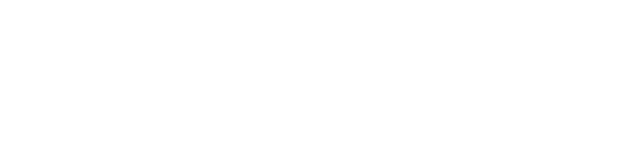
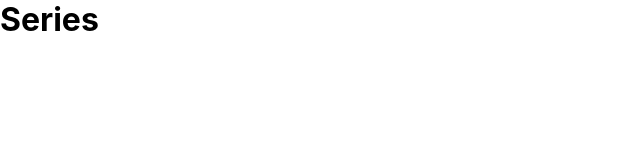
Before and after one commit to thaixjacob/202302-w3ch4-thais-jacob, a website with bundled scripts: page public/index.html in a window 1280 px wide. Shown: the whole page, without its empty margins (0-640 px from the left). Built offline with nearby package versions, Linux system fonts and the light colour scheme.

Commit message:
fix header component

```diff
--- a/public/index.html
+++ b/public/index.html
@@ -11,6 +11,7 @@
     integrity="sha512-1PKOgIY59xJ8Co8+NE6FZ+LOAZKjy+KY8iq0G4B3CyeY6wYHN3yt9PW0XpSriVlkMXe40PTKnXrLnZ9+fkDaog=="
     crossorigin="anonymous" referrerpolicy="no-referrer" />
   <link rel="stylesheet" href="css/styles.css" />
+  <script type="module" defer src="./js/index.js"></script>
 </head>
 
 <body>
--- /dev/null
+++ b/public/js/component/App/App.js
@@ -0,0 +1,26 @@
+var __classPrivateFieldSet = (this && this.__classPrivateFieldSet) || function (receiver, state, value, kind, f) {
+    if (kind === "m") throw new TypeError("Private method is not writable");
+    if (kind === "a" && !f) throw new TypeError("Private accessor was defined without a setter");
+    if (typeof state === "function" ? receiver !== state || !f : !state.has(receiver)) throw new TypeError("Cannot write private member to an object whose class did not declare it");
+    return (kind === "a" ? f.call(receiver, value) : f ? f.value = value : state.set(receiver, value)), value;
+};
+var __classPrivateFieldGet = (this && this.__classPrivateFieldGet) || function (receiver, state, kind, f) {
+    if (kind === "a" && !f) throw new TypeError("Private accessor was defined without a getter");
+    if (typeof state === "function" ? receiver !== state || !f : !state.has(receiver)) throw new TypeError("Cannot read private member from an object whose class did not declare it");
+    return kind === "m" ? f : kind === "a" ? f.call(receiver) : f ? f.value : state.get(receiver);
+};
+var _App_children;
+import Component from '../Component.js';
+import Header from '../Header/Header.js';
+export default class App extends Component {
+    constructor(parentElement, cssClasses = '') {
+        super(parentElement, 'div', cssClasses);
+        _App_children.set(this, void 0);
+        __classPrivateFieldSet(this, _App_children, [new Header('Series', this.element)], "f");
+    }
+    render() {
+        super.render();
+        __classPrivateFieldGet(this, _App_children, "f").forEach(component => component.render());
+    }
+}
+_App_children = new WeakMap();
--- /dev/null
+++ b/public/js/component/Component.js
@@ -0,0 +1,25 @@
+var __classPrivateFieldSet = (this && this.__classPrivateFieldSet) || function (receiver, state, value, kind, f) {
+    if (kind === "m") throw new TypeError("Private method is not writable");
+    if (kind === "a" && !f) throw new TypeError("Private accessor was defined without a setter");
+    if (typeof state === "function" ? receiver !== state || !f : !state.has(receiver)) throw new TypeError("Cannot write private member to an object whose class did not declare it");
+    return (kind === "a" ? f.call(receiver, value) : f ? f.value = value : state.set(receiver, value)), value;
+};
+var __classPrivateFieldGet = (this && this.__classPrivateFieldGet) || function (receiver, state, kind, f) {
+    if (kind === "a" && !f) throw new TypeError("Private accessor was defined without a getter");
+    if (typeof state === "function" ? receiver !== state || !f : !state.has(receiver)) throw new TypeError("Cannot read private member from an object whose class did not declare it");
+    return kind === "m" ? f : kind === "a" ? f.call(receiver) : f ? f.value : state.get(receiver);
+};
+var _Component_parentElement;
+export default class Component {
+    constructor(parentElement, tag, cssClasses = '') {
+        _Component_parentElement.set(this, void 0);
+        __classPrivateFieldSet(this, _Component_parentElement, parentElement, "f");
+        this.element = document.createElement(tag);
+        this.element.className = cssClasses;
+    }
+    render() {
+        var _a;
+        (_a = __classPrivateFieldGet(this, _Component_parentElement, "f")) === null || _a === void 0 ? void 0 : _a.appendChild(this.element);
+    }
+}
+_Component_parentElement = new WeakMap();
--- /dev/null
+++ b/public/js/component/Header/Header.js
@@ -0,0 +1,25 @@
+var __classPrivateFieldSet = (this && this.__classPrivateFieldSet) || function (receiver, state, value, kind, f) {
+    if (kind === "m") throw new TypeError("Private method is not writable");
+    if (kind === "a" && !f) throw new TypeError("Private accessor was defined without a setter");
+    if (typeof state === "function" ? receiver !== state || !f : !state.has(receiver)) throw new TypeError("Cannot write private member to an object whose class did not declare it");
+    return (kind === "a" ? f.call(receiver, value) : f ? f.value = value : state.set(receiver, value)), value;
+};
+var __classPrivateFieldGet = (this && this.__classPrivateFieldGet) || function (receiver, state, kind, f) {
+    if (kind === "a" && !f) throw new TypeError("Private accessor was defined without a getter");
+    if (typeof state === "function" ? receiver !== state || !f : !state.has(receiver)) throw new TypeError("Cannot read private member from an object whose class did not declare it");
+    return kind === "m" ? f : kind === "a" ? f.call(receiver) : f ? f.value : state.get(receiver);
+};
+var _Header_text;
+import Component from '../Component.js';
+export default class Header extends Component {
+    constructor(text, parentElement, cssClasses = '') {
+        super(parentElement, 'header', cssClasses);
+        _Header_text.set(this, void 0);
+        __classPrivateFieldSet(this, _Header_text, text, "f");
+    }
+    render() {
+        super.render();
+        this.element.innerHTML = `<h1>${__classPrivateFieldGet(this, _Header_text, "f")}</h1>`;
+    }
+}
+_Header_text = new WeakMap();
--- /dev/null
+++ b/public/js/index.js
@@ -0,0 +1,4 @@
+import App from './component/App/App.js';
+const appContainer = document.querySelector('.app-container');
+const app = new App(appContainer);
+app.render();
--- a/src/component/Header/Header.ts
+++ b/src/component/Header/Header.ts
@@ -14,6 +14,6 @@ export default class Header extends Component {
 
   render(): void {
     super.render();
-    this.element.textContent = `<h1>${this.#text}</h1>`;
+    this.element.innerHTML = `<h1>${this.#text}</h1>`;
   }
 }
--- a/src/index.ts
+++ b/src/index.ts
@@ -0,0 +1,5 @@
+import App from './component/App/App.js';
+
+const appContainer = document.querySelector<HTMLElement>('.app-container');
+const app = new App(appContainer);
+app.render();
```
Also changed, not shown: src/component/App/App.ts (+16 -0 lines).
